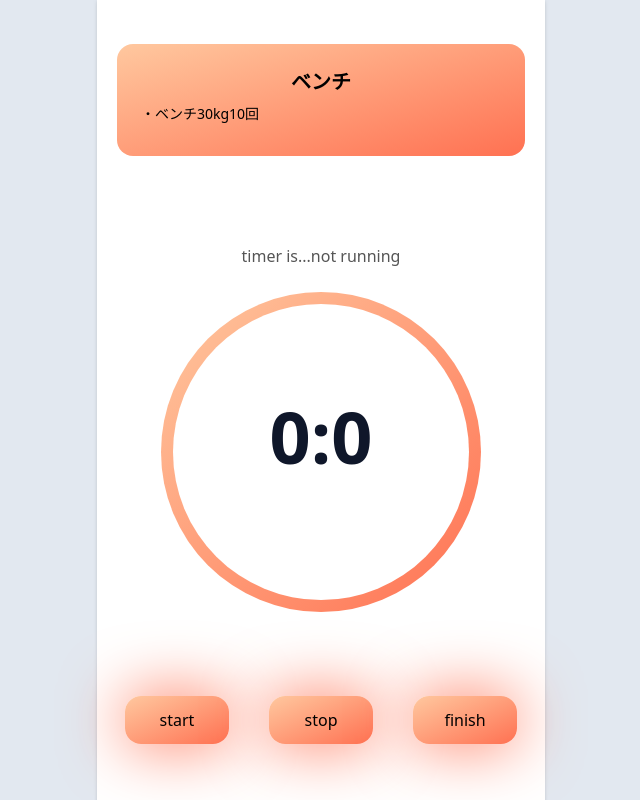
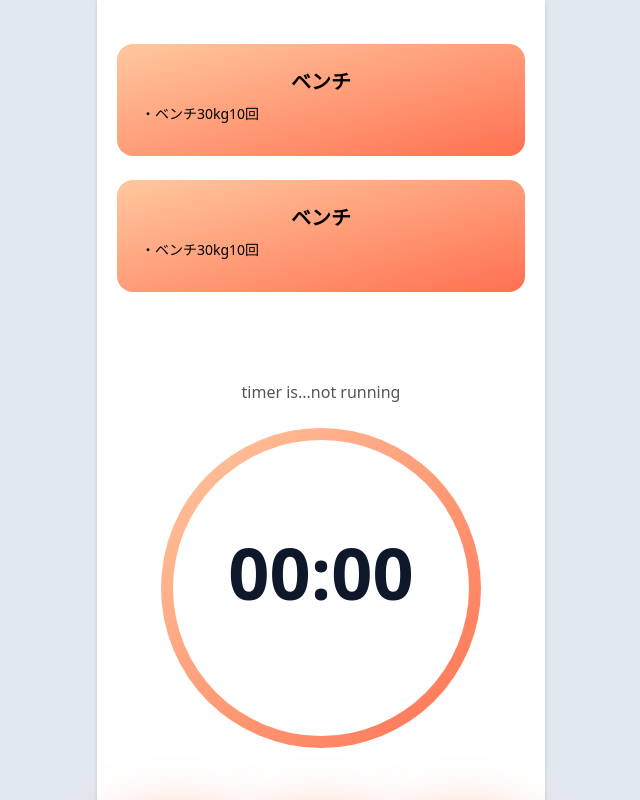
Before and after one commit to muscle-training-with-friend/mutan, a React (Vite) app: page /mutan/timer in a window 1280 px wide. Shown: the top 800 px of the page, without its empty margins (319-959 px from the left). Built offline with nearby package versions, Linux system fonts and the light colour scheme; no server answers.

Commit message:
タイマー00:00に修正

```diff
--- a/src/Pages/Timer.jsx
+++ b/src/Pages/Timer.jsx
@@ -6,8 +6,14 @@ export default function () {
   const { seconds, minutes, isRunning, start, pause, reset } =
     useStopwatch({ autoStart: false });
 
+
   return (
     <>
+      <div className="rounded-2xl bg-gradient-to-br from-bright_accent to-accent my-6 p-6">
+        <div className="font-bold text-xl flex justify-center">ベンチ</div>
+        <div className="text-sm my-2">・ベンチ30kg10回</div>
+      </div>
+
       <div className="rounded-2xl bg-gradient-to-br from-bright_accent to-accent my-6 p-6">
         <div className="font-bold text-xl flex justify-center">ベンチ</div>
         <div className="text-sm my-2">・ベンチ30kg10回</div>
@@ -20,7 +26,7 @@ export default function () {
         <div className="rounded-full h-80 w-80 bg-gradient-to-br from-bright_accent to-accent my-6 p-3">
           <div className="rounded-full h-full w-full bg-white">
             <div className="flex justify-center text-slate-900 text-7xl font-bold pt-24">
-              {minutes}:{seconds}
+              {minutes >= 10 ? minutes: ("0"+minutes)}:{seconds >= 10 ? seconds:("0"+seconds)}
             </div>
           </div>
         </div>
```
